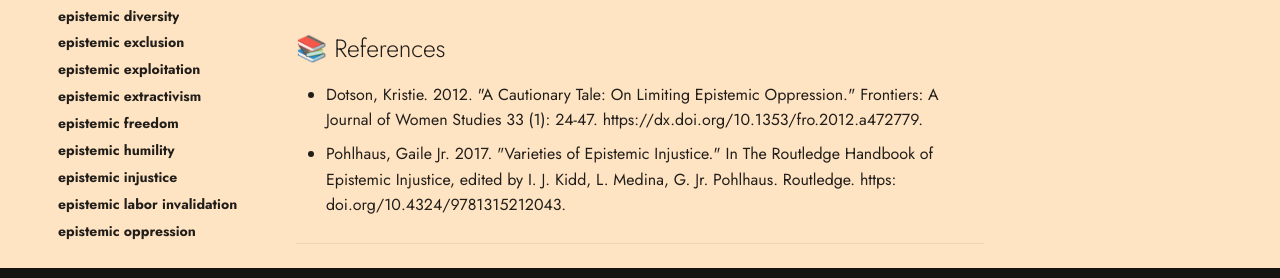
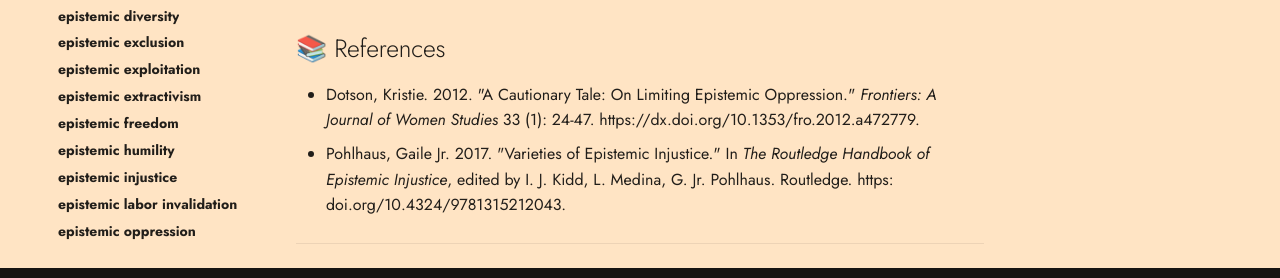
Before and after one commit to conceptcartography/conceptcartography, an MkDocs documentation site: the page built from docs/concepts/contributory-injustice.md, in a window 1280 px wide and 1272 px high. Shown: the part 940-1218 px from the top of the window. Built offline with MkDocs 1.6.1 and Material for MkDocs 9.7.7, drawn with Linux system fonts in a browser that asks for light colours; comment, search, counter and statistics services are not loaded; the version menu is left out.

```diff
--- a/docs/concepts/contributory-injustice.md
+++ b/docs/concepts/contributory-injustice.md
@@ -18,8 +18,8 @@
 
 ## 📚 References
 
-- Dotson, Kristie. 2012. "A Cautionary Tale: On Limiting Epistemic Oppression." Frontiers: A Journal of Women Studies 33 (1): 24-47. https://dx.doi.org/10.1353/fro.2012.a472779.
-- Pohlhaus, Gaile Jr. 2017. "Varieties of Epistemic Injustice." In The Routledge Handbook of Epistemic Injustice, edited by I. J. Kidd, L. Medina, G. Jr. Pohlhaus. Routledge. https: doi.org/10.4324/9781315212043.
+- Dotson, Kristie. 2012. "A Cautionary Tale: On Limiting Epistemic Oppression." _Frontiers: A Journal of Women Studies_ 33 (1): 24-47. https://dx.doi.org/10.1353/fro.2012.a472779.
+- Pohlhaus, Gaile Jr. 2017. "Varieties of Epistemic Injustice." In _The Routledge Handbook of Epistemic Injustice_, edited by I. J. Kidd, L. Medina, G. Jr. Pohlhaus. Routledge. https: doi.org/10.4324/9781315212043.
 
 ---
 
```
